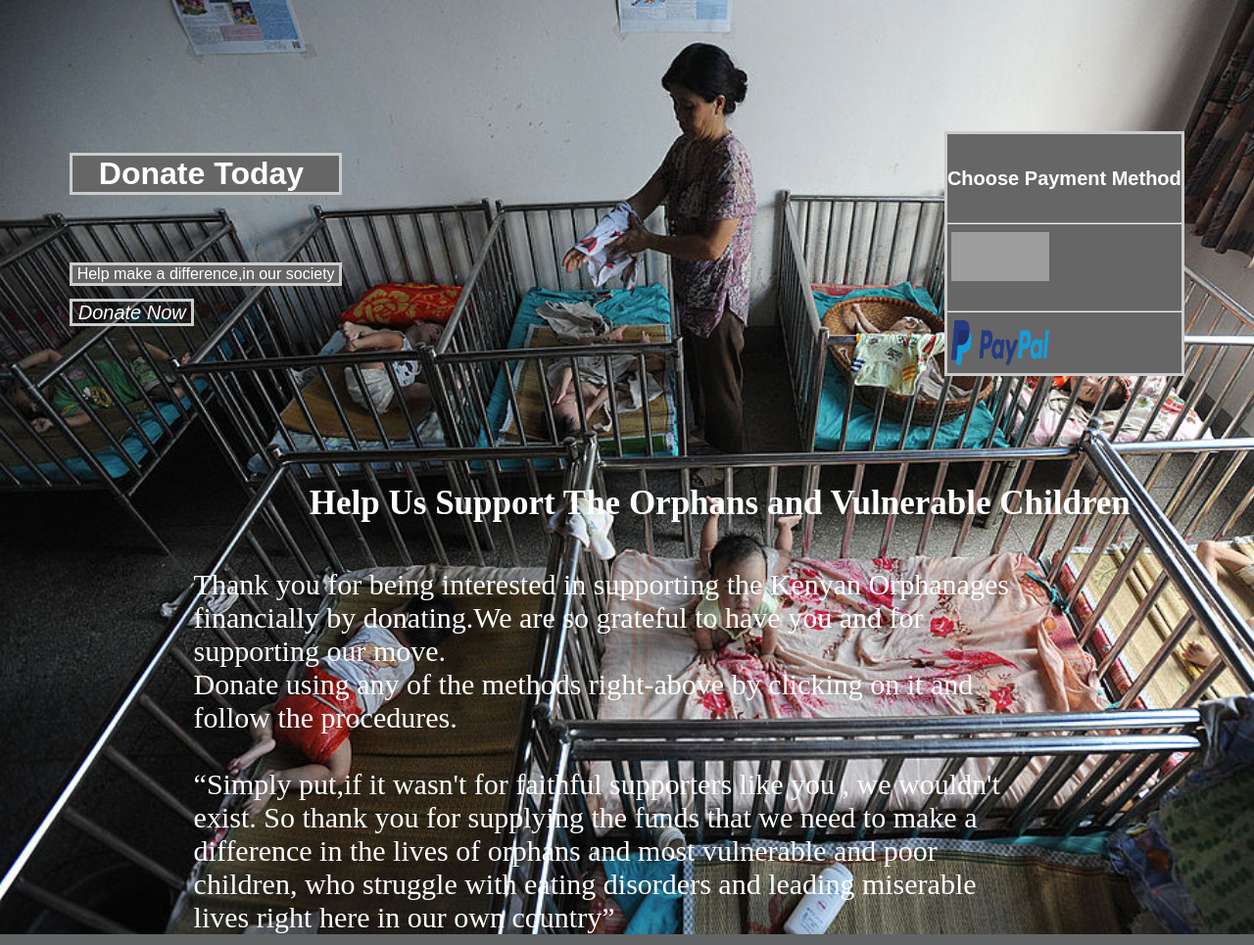
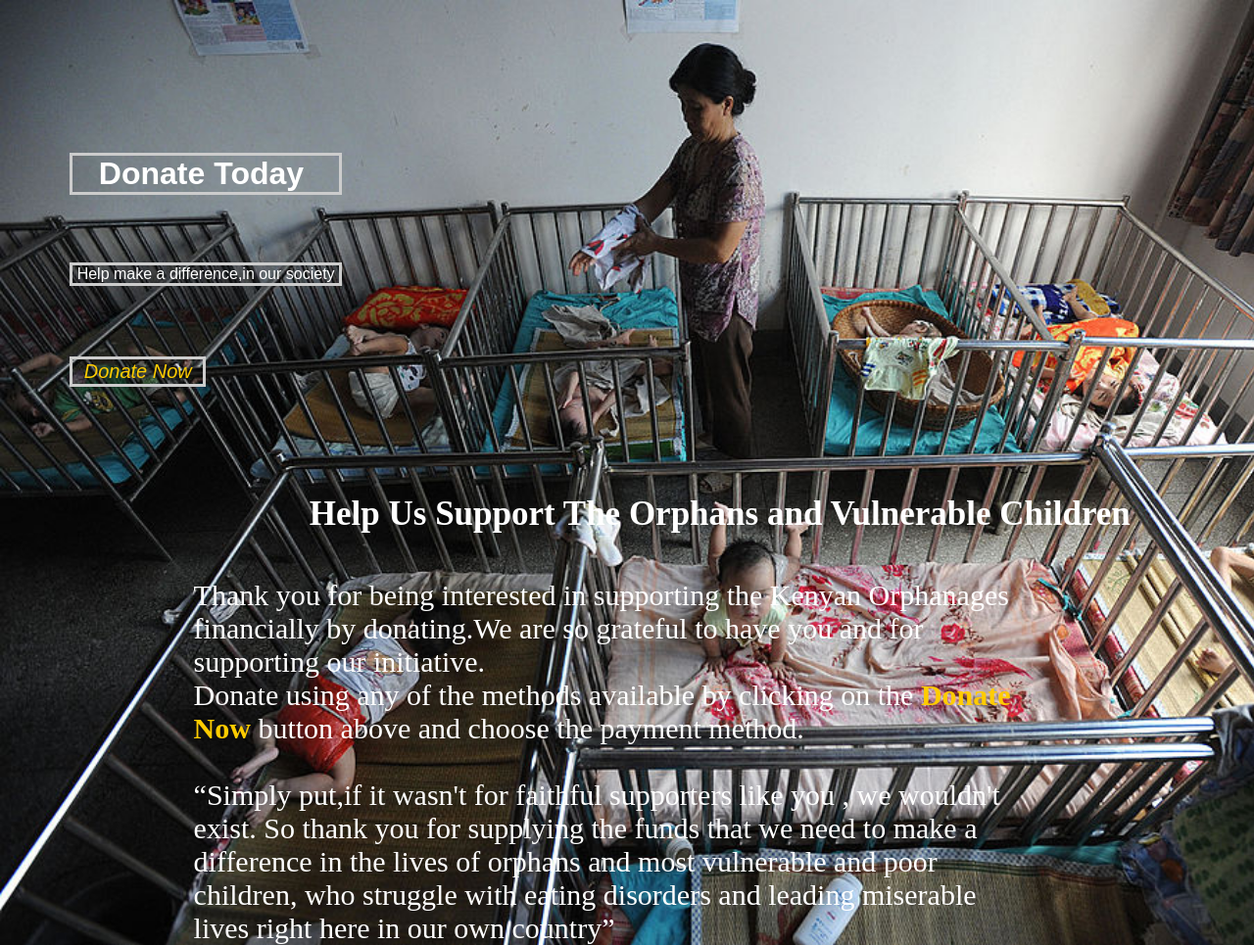
Before and after one commit to fredrickjomo/KOIMS, a PHP site: page /pages/donate in a window 1280 px wide. Shown: the whole page at 98% size. Run offline with PHP 8.4, Linux system fonts and the light colour scheme; grey boxes are pictures that could not be loaded.

Commit message:
Add files via upload

```diff
--- a/css/donate.css
+++ b/css/donate.css
@@ -17,7 +17,7 @@ body img{
 }
 h1{
     border: solid #cccccc;
-    background-color:#666666;
+    background-color:transparent;
     color: #ffffff;
     font-family: sans-serif;
 }
@@ -27,17 +27,20 @@ p{
     font-family: sans-serif;
     background-color:#666666;
     margin-top: 25%;
+    background-color: transparent;
 }
 p1{
-    margin-top: 40%;
+    margin-top: 50%;
 }
-p1 a{
+p1 button{
+    margin-top:20%;
     text-decoration: none;
-    color: #ffffff;
+    color: #ffcc00;
     font-family: sans-serif;
     border: solid #cccccc;
     font-size: 20px;
     font-style: italic;
+    background-color: transparent;
 }
 #information{
     margin-left: 15%;
@@ -63,10 +66,13 @@ p1 a{
     margin-top: 10%;
     margin-right: 5%;
     background-color: #666666;
+    display: none;
+    border-radius:5px;
 }
 #payment img{
     height: 50px;
     width: 100px;
+    line-height: 3em;
 
 }
 #payment h5{
@@ -74,3 +80,15 @@ p1 a{
     color: #ffffff;
     font-family: sans-serif;
 }
+strong{
+    color:#ffcc00;
+}
+#bank{
+    font-size: 20px;
+    background-color: transparent;
+    border: none;
+    font-style: oblique;
+    text-transform: uppercase;
+    font-weight: bold;
+    line-height: 3em;
+}
--- a/css/homepage.css
+++ b/css/homepage.css
@@ -271,7 +271,7 @@ section{
 
 }
 .footer-left{
-	width: 380px;
+	width: 580px;
 	height: auto;
 	float: left;
 
--- a/nbproject/private/private.xml
+++ b/nbproject/private/private.xml
@@ -4,14 +4,17 @@
     <open-files xmlns="http://www.netbeans.org/ns/projectui-open-files/2">
         <group>
             <file>file:/C:/xampp/htdocs/KOIMS/pages/sign_up.php</file>
+            <file>file:/C:/xampp/htdocs/KOIMS/css/contact_us.css</file>
             <file>file:/C:/xampp/htdocs/KOIMS/scripts/home.js</file>
             <file>file:/C:/xampp/htdocs/KOIMS/css/sign_up.css</file>
             <file>file:/C:/xampp/htdocs/KOIMS/css/donate.css</file>
             <file>file:/C:/xampp/htdocs/KOIMS/pages/donate.php</file>
+            <file>file:/C:/xampp/htdocs/KOIMS/scripts/donate.js</file>
             <file>file:/C:/xampp/htdocs/KOIMS/index.php</file>
             <file>file:/C:/xampp/htdocs/KOIMS/css/homepage.css</file>
             <file>file:/C:/xampp/htdocs/KOIMS/scripts/login.js</file>
             <file>file:/C:/xampp/htdocs/KOIMS/pages/login.php</file>
+            <file>file:/C:/xampp/htdocs/KOIMS/pages/contact_us.php</file>
         </group>
     </open-files>
 </project-private>
--- a/pages/donate.php
+++ b/pages/donate.php
@@ -19,21 +19,23 @@ and open the template in the editor.
         <div id="Donate">
             <h1> &nbsp;&nbsp;&nbsp;Donate Today</h1>
         <p>&nbsp;Help make a difference,in our society&nbsp;</p>
-        <p1><a href="">&nbsp;Donate Now&nbsp;</a></p1>
+        <p1><button>&nbsp;Donate Now&nbsp;</button></p1>
         </div>
         <div id="payment">
             <h5>Choose Payment Method</h5>
             <hr>
-            &nbsp;<a href=""><img src="../images/Donate_images/MPESA.jpg"></a>&nbsp;<br><br>
+            &nbsp;<a href=""><img src="../images/Donate_images/MPESA.jpg"></a>&nbsp;<br>
             <hr>
             &nbsp;<a href=""><img src="../images/Donate_images/paypal.png"></a>&nbsp;
+            <hr>
+            &nbsp;<button id="bank">Bank Account</button>&nbsp;
         </div>
         <div id="information">
             <h4>Help Us Support The Orphans and Vulnerable Children</h4>
             <section>
                 Thank you for being interested in supporting the Kenyan Orphanages financially by donating.We are so
-                grateful to have you and for supporting our move.<br>
-                Donate using any of the methods right-above by clicking on it and follow the procedures.<br><br>
+                grateful to have you and for supporting our initiative.<br>
+                Donate using any of the methods available by clicking on the <strong>Donate Now</strong> button above and choose the payment method.<br><br>
                 &ldquo;Simply put,if it wasn't for faithful supporters like you , we wouldn't exist.
                 So thank you for supplying the funds that we need to make a difference
                 in the lives of orphans and most vulnerable and poor children, who struggle with eating
@@ -42,5 +44,7 @@ and open the template in the editor.
 
         </div>
     </body>
+    <script type="text/javascript" src="../scripts/jquery-3.2.1.js"></script>
+    <script type="text/javascript" src="../scripts/donate.js"></script>
 
 </html>
--- a/pages/login.php
+++ b/pages/login.php
@@ -20,9 +20,11 @@ and open the template in the editor.
         <form action="login.php" method="POST">
         <input type="text" value="" placeholder="Username" required=""></br></br>
         <input type="password" value="" placeholder="Password" required=""></br></br>
-        <input type="submit" class="app-button" value="Sign In" name="signin" />
+        <input type="submit" class="sign_in_button" value="Sign In" name="signin" />
+        <a href="../pages/password_recovery">Forgot Password?</a>
+        </form>
         <input type="submit" class="app-button" value="Sign Up" name="sign_up" />
-        </form>
+        <p>&#x2190;Don't have an account?</p>
 
         </div>
         <div class="footer">
--- /dev/null
+++ b/scripts/donate.js
@@ -0,0 +1,6 @@
+$(document).ready(function (){
+  //$("#payment").hide();
+   $(":button").click(function(){
+     $("#payment").show(3000);
+   });
+});
--- a/scripts/login.js
+++ b/scripts/login.js
@@ -1,4 +1,7 @@
 $(document).ready(function(){
    alert("If you dont have an account please click Sign Up to create an account.\n\
 Your account will be verified and approved before it becomes active");
+    $(".app-button").click(function (){
+       window.location="../pages/sign_up";
+    });
 });
```
Also changed, not shown: css/contact_us.css (added, +58 -0 lines), css/login.css (+14 -0 lines), index.php (+7 -7 lines), pages/contact_us.php (+26 -1 lines), images/contact_us_images/Kenyan_Orphanage_Map01.png (added), images/contact_us_images/Kenyan_orphanage_map.png (added), 1 other file.
